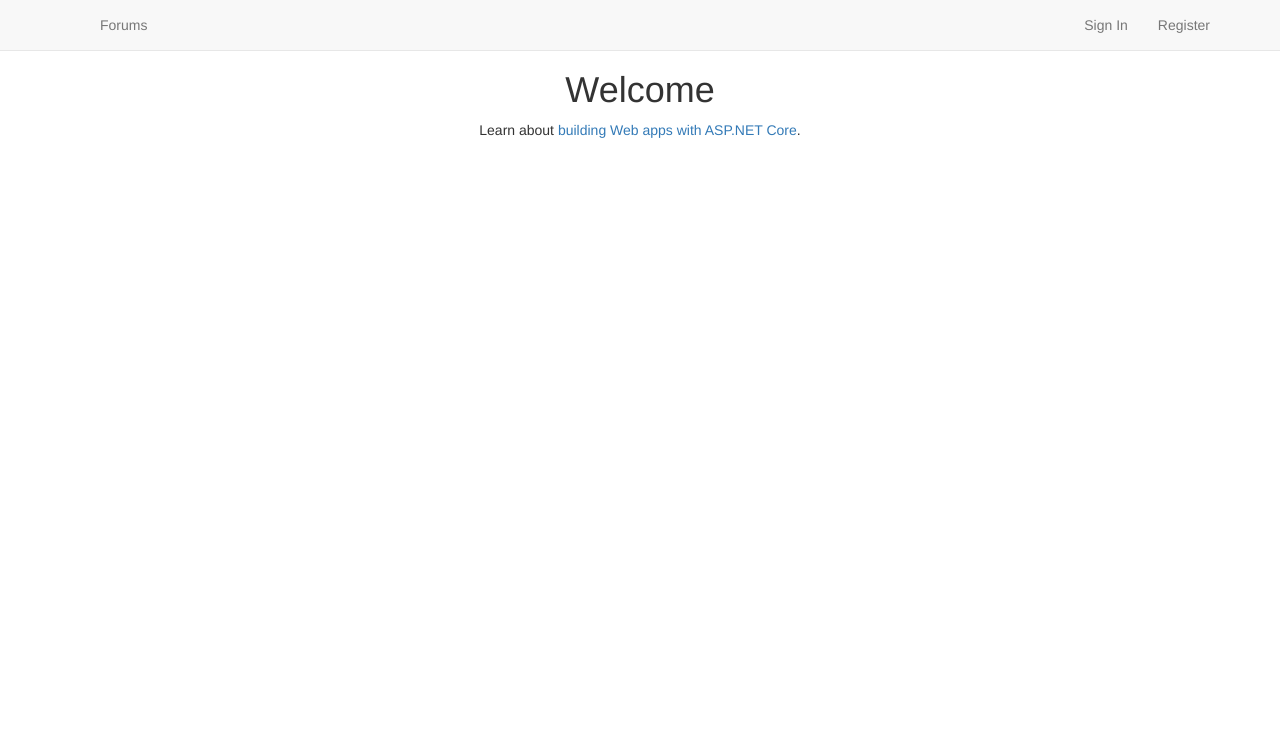
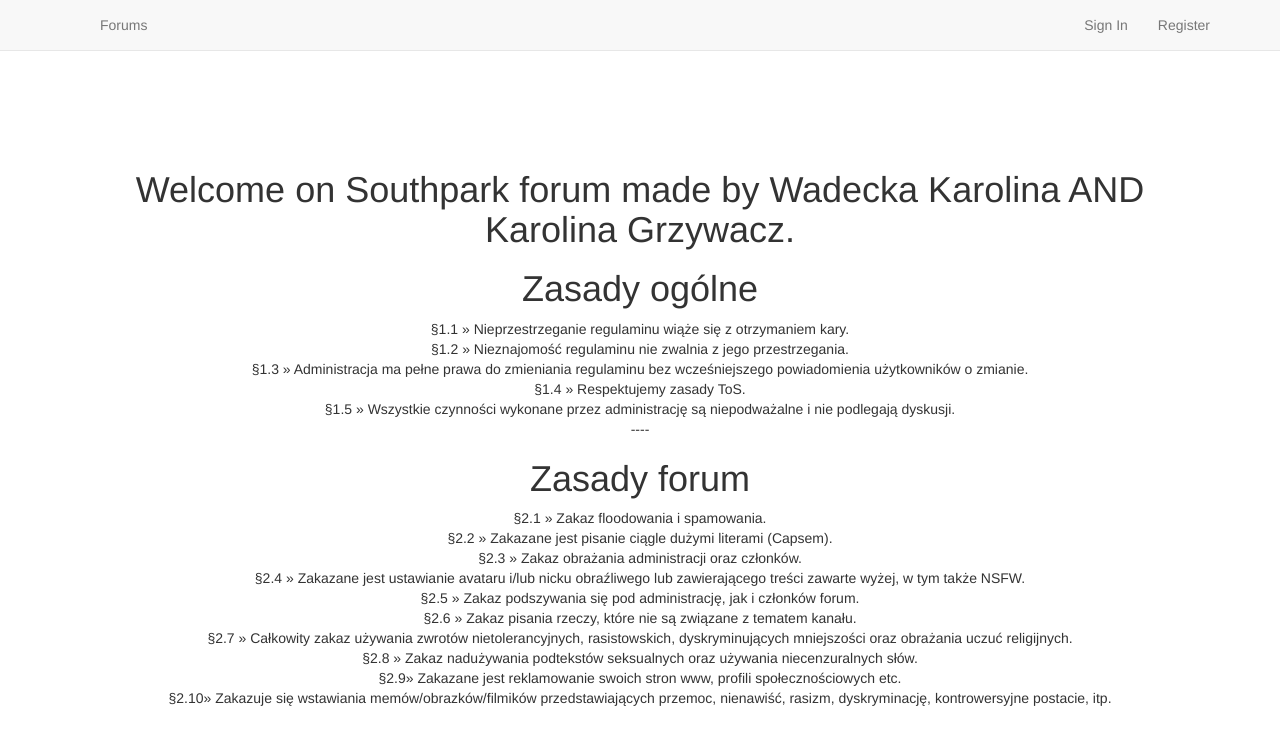
Before and after one commit to KarWad/SouthparkForum, an ASP.NET Core app: page / in a window 1280 px wide. Shown: the top 745 px of the page. Run offline with ASP.NET Core 8, Linux system fonts and the light colour scheme; some libraries are stand-ins or nearby versions.

Commit message:
Projekt Karolina Wadecka I Karolina Grzywacz

```diff
--- a/SouthparkForum.Service/UploadService.cs
+++ b/SouthparkForum.Service/UploadService.cs
@@ -7,10 +7,7 @@
 
 namespace SouthparkForum.Service
 {
-    namespace LambdaForums.Service
-    {
         public class UploadService : IUpload
         {
         }
     }
-}
--- a/SouthparkForum/Properties/launchSettings.json
+++ b/SouthparkForum/Properties/launchSettings.json
@@ -17,7 +17,7 @@
         "ASPNETCORE_ENVIRONMENT": "Development"
       }
     },
-    "LambdaForums": {
+    "SouthForums": {
       "commandName": "Project",
       "launchBrowser": true,
       "environmentVariables": {
--- a/SouthparkForum/Startup.cs
+++ b/SouthparkForum/Startup.cs
@@ -8,7 +8,6 @@
 using Microsoft.Extensions.Hosting;
 using SouthparkForum.Data.Models;
 using SouthparkForum.Service;
-using SouthparkForum.Service.LambdaForums.Service;
 using SouthparkForum.Services;
 using SouthParkForum.Data;
 using IHostingEnvironment = Microsoft.AspNetCore.Hosting.IHostingEnvironment;
--- a/SouthparkForum/Views/Home/Index.cshtml
+++ b/SouthparkForum/Views/Home/Index.cshtml
@@ -3,6 +3,28 @@
 }
 
 <div class="text-center">
-    <h1 class="display-4">Welcome</h1>
-    <p>Learn about <a href="https://docs.microsoft.com/aspnet/core">building Web apps with ASP.NET Core</a>.</p>
+
+    <br><br><br><br><br>  <h1>Welcome on Southpark forum made by Wadecka Karolina AND Karolina Grzywacz</a>.</h1>
+    <center>
+        <h1> Zasady ogólne</h1>
+        §1.1 » Nieprzestrzeganie regulaminu wiąże się z otrzymaniem kary.<br>
+        §1.2 » Nieznajomość regulaminu nie zwalnia z jego przestrzegania.<br>
+        §1.3 » Administracja ma pełne prawa do zmieniania regulaminu bez wcześniejszego powiadomienia użytkowników o zmianie.<br>
+        §1.4 » Respektujemy zasady ToS.<br>
+        §1.5 » Wszystkie czynności wykonane przez administrację są niepodważalne i nie podlegają dyskusji.<br>
+        ----
+        <h1>
+            Zasady forum</h1>
+            §2.1 » Zakaz floodowania i spamowania.<br>
+            §2.2 » Zakazane jest pisanie ciągle dużymi literami (Capsem).<br>
+            §2.3 » Zakaz obrażania administracji oraz członków.<br>
+            §2.4 » Zakazane jest ustawianie avataru i/lub nicku obraźliwego lub zawierającego treści zawarte wyżej, w tym także NSFW.<br>
+            §2.5 » Zakaz podszywania się pod administrację, jak i członków forum.<br>
+            §2.6 » Zakaz pisania rzeczy, które nie są związane z tematem kanału.<br>
+            §2.7 » Całkowity zakaz używania zwrotów nietolerancyjnych, rasistowskich, dyskryminujących mniejszości oraz obrażania uczuć religijnych.<br>
+            §2.8 » Zakaz nadużywania podtekstów seksualnych oraz używania niecenzuralnych słów.<br>
+            §2.9» Zakazane jest reklamowanie swoich stron www, profili społecznościowych etc.<br>
+            §2.10» Zakazuje się wstawiania memów/obrazków/filmików przedstawiających przemoc, nienawiść, rasizm, dyskryminację, kontrowersyjne postacie, itp.<br>
+
+    </center>
 </div>
--- a/SouthparkForum/Views/Post/Create.cshtml
+++ b/SouthparkForum/Views/Post/Create.cshtml
@@ -12,9 +12,7 @@
         <label asp-for="Content"></label>
         <textarea asp-for="Content" class="form-control"></textarea>
     </div>
-    <button type="submit" id="submitPostBtn" class="btn btn-submitPost">
-        Submit Post
-    </button>
+    <button type="submit" id="submitPostBtn" class="btn btn-submitPost"><br><br><br><br><br><br>Submit Post</button>
 
     <input asp-for="ForumId" type="hidden" />
     @* hidden field to make sure that our form passes up the ForumId on this NewPostViewModel when it makes the POST request *@
--- a/SouthparkForum/Views/Shared/_Layout.cshtml
+++ b/SouthparkForum/Views/Shared/_Layout.cshtml
@@ -7,7 +7,7 @@
 <head>
     <meta charset="utf-8" />
     <meta name="viewport" content="width=device-width, initial-scale=1.0" />
-    <title>@ViewData["Title"] - LambdaForums</title>
+    <title>@ViewData["Title"] - SouthparkForums</title>
 
 
     <environment include="Development">
@@ -77,10 +77,7 @@
     </nav>
     <div class="container body-content">
         @RenderBody()
-        @*<hr />
-            <footer>
-                <p>&copy; 2019 - LambdaForums</p>
-            </footer>*@
+
     </div>
 
     <environment include="Development">
```
